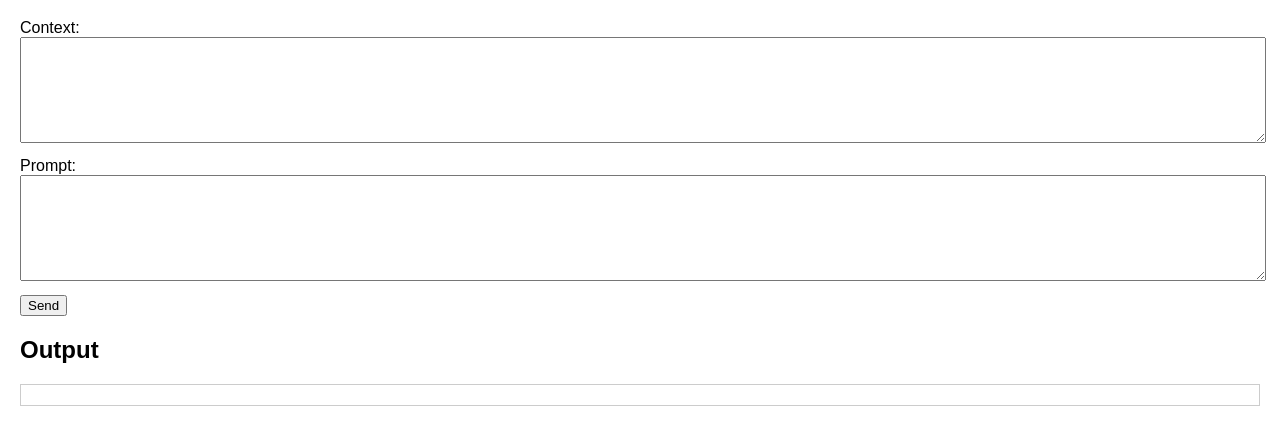
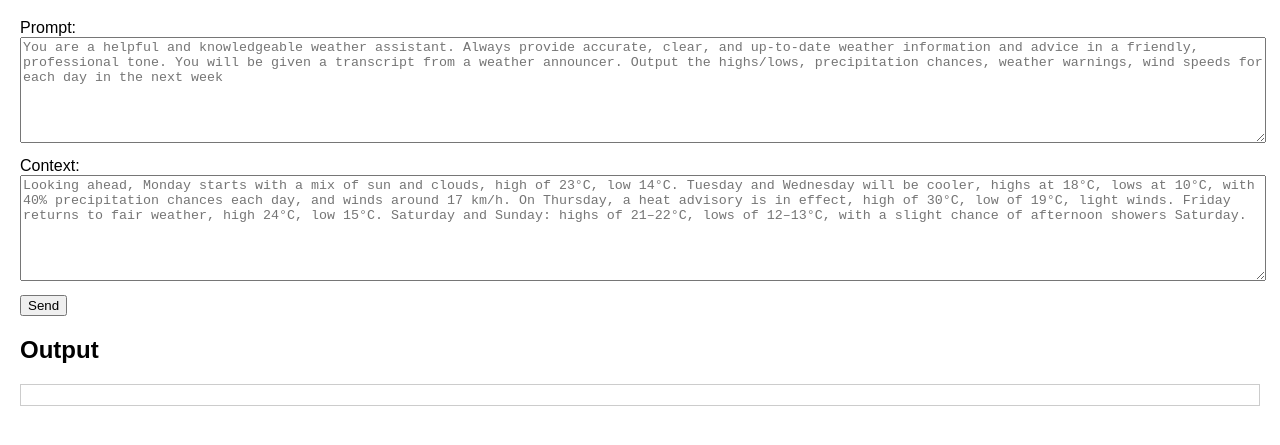
Before and after one commit to neldien/test_shotwellai, a website: page public/index.html in a window 1280 px wide. Shown: the part 61-506 px from the top of the page. Drawn offline with Linux system fonts and the light colour scheme.

Commit message:
Swap labels and add weather example placeholders

```diff
--- a/public/index.html
+++ b/public/index.html
@@ -11,10 +11,10 @@
 </head>
 <body>
   <h1>OpenAI Response Demo</h1>
-  <label for="context">Context:</label>
-  <textarea id="context"></textarea>
-  <label for="prompt">Prompt:</label>
-  <textarea id="prompt"></textarea>
+  <label for="context">Prompt:</label>
+  <textarea id="context" placeholder="You are a helpful and knowledgeable weather assistant. Always provide accurate, clear, and up-to-date weather information and advice in a friendly, professional tone. You will be given a transcript from a weather announcer. Output the highs/lows, precipitation chances, weather warnings, wind speeds for each day in the next week"></textarea>
+  <label for="prompt">Context:</label>
+  <textarea id="prompt" placeholder="Looking ahead, Monday starts with a mix of sun and clouds, high of 23°C, low 14°C. Tuesday and Wednesday will be cooler, highs at 18°C, lows at 10°C, with 40% precipitation chances each day, and winds around 17 km/h. On Thursday, a heat advisory is in effect, high of 30°C, low of 19°C, light winds. Friday returns to fair weather, high 24°C, low 15°C. Saturday and Sunday: highs of 21–22°C, lows of 12–13°C, with a slight chance of afternoon showers Saturday."></textarea>
   <button id="submit">Send</button>
   <h2>Output</h2>
   <div id="output"></div>
```
